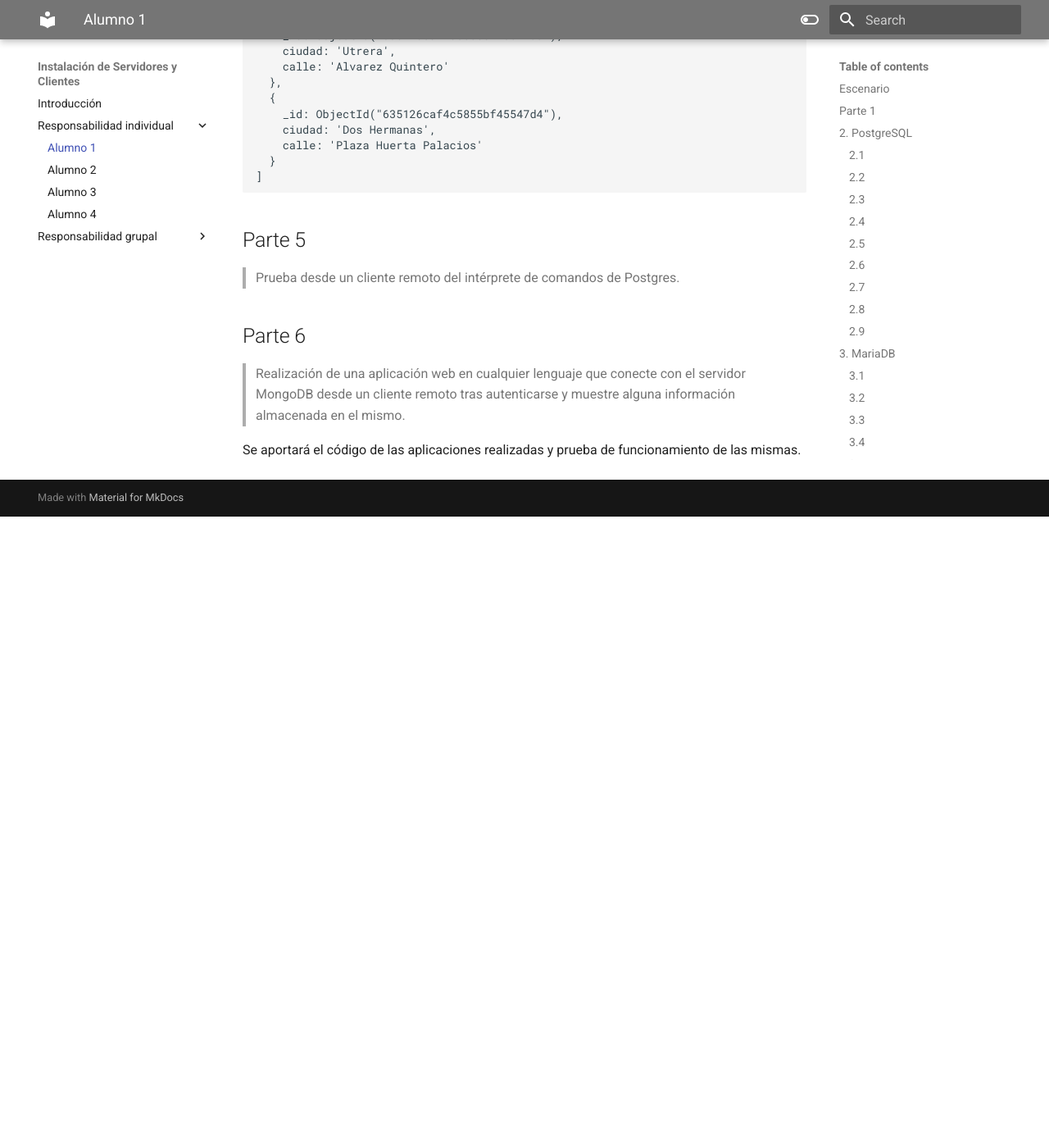
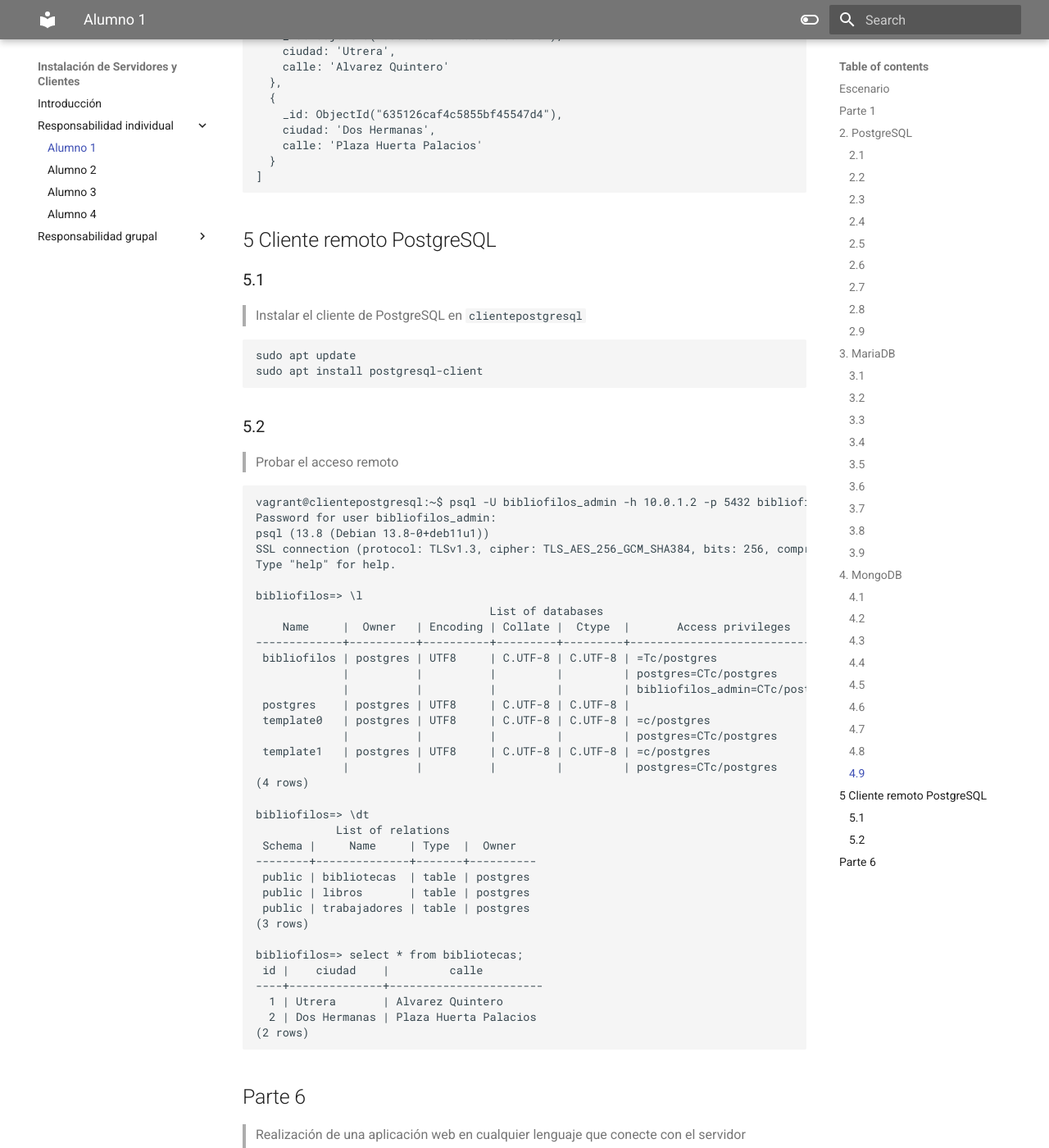
Before and after one commit to adriasir123/grupalesbdc, an MkDocs documentation site: the page built from docs/ri/alumno1.md, in a window 1280 px wide and 1400 px high, scrolled down 18438 px. Shown: the whole window at 82% size. Built offline with MkDocs 1.6.1 and Material for MkDocs 9.7.7, drawn with Linux system fonts in a browser that asks for light colours; before the commit the page ends 19068 px from its top, so only the background shows below that.

Commit message:
parte Cliente remoto PostgreSQL terminado

````diff
--- a/docs/ri/alumno1.md
+++ b/docs/ri/alumno1.md
@@ -1002,9 +1002,63 @@
 ]
 ```
 
-## Parte 5
+## 5 Cliente remoto PostgreSQL
 
-> Prueba desde un cliente remoto del intérprete de comandos de Postgres.
+### 5.1
+
+> Instalar el cliente de PostgreSQL en `clientepostgresql`
+
+```shell
+sudo apt update
+sudo apt install postgresql-client
+```
+
+### 5.2
+
+> Probar el acceso remoto
+
+```shell
+vagrant@clientepostgresql:~$ psql -U bibliofilos_admin -h 10.0.1.2 -p 5432 bibliofilos
+Password for user bibliofilos_admin:
+psql (13.8 (Debian 13.8-0+deb11u1))
+SSL connection (protocol: TLSv1.3, cipher: TLS_AES_256_GCM_SHA384, bits: 256, compression: off)
+Type "help" for help.
+
+bibliofilos=> \l
+                                   List of databases
+    Name     |  Owner   | Encoding | Collate |  Ctype  |       Access privileges
+-------------+----------+----------+---------+---------+--------------------------------
+ bibliofilos | postgres | UTF8     | C.UTF-8 | C.UTF-8 | =Tc/postgres                  +
+             |          |          |         |         | postgres=CTc/postgres         +
+             |          |          |         |         | bibliofilos_admin=CTc/postgres
+ postgres    | postgres | UTF8     | C.UTF-8 | C.UTF-8 |
+ template0   | postgres | UTF8     | C.UTF-8 | C.UTF-8 | =c/postgres                   +
+             |          |          |         |         | postgres=CTc/postgres
+ template1   | postgres | UTF8     | C.UTF-8 | C.UTF-8 | =c/postgres                   +
+             |          |          |         |         | postgres=CTc/postgres
+(4 rows)
+
+bibliofilos=> \dt
+            List of relations
+ Schema |     Name     | Type  |  Owner
+--------+--------------+-------+----------
+ public | bibliotecas  | table | postgres
+ public | libros       | table | postgres
+ public | trabajadores | table | postgres
+(3 rows)
+
+bibliofilos=> select * from bibliotecas;
+ id |    ciudad    |         calle
+----+--------------+-----------------------
+  1 | Utrera       | Alvarez Quintero
+  2 | Dos Hermanas | Plaza Huerta Palacios
+(2 rows)
+```
+
+
+
+
+
 
 
 
````
Also changed, not shown: README.md (+1 -1 lines).
